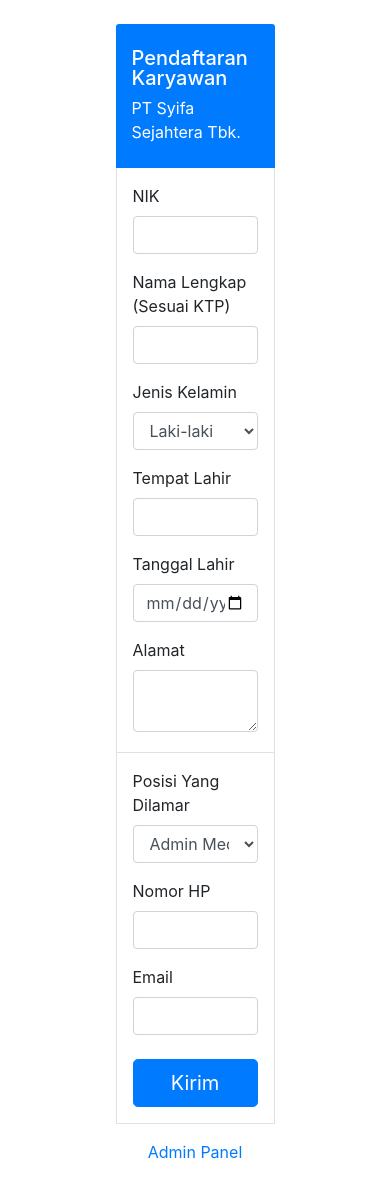
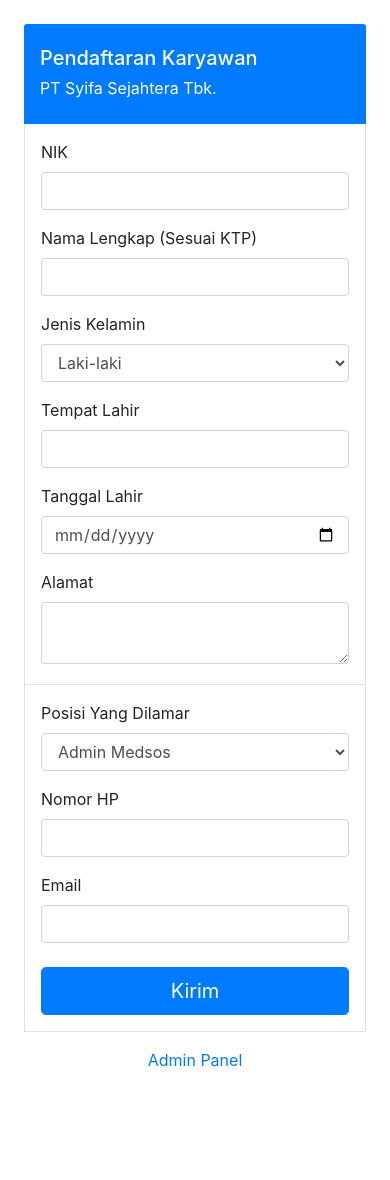
Before and after one commit to adierebel/webpro-lanjut, a Flask app: page / in a window 390 px wide. After the commit the page ends 1067 px from the top, so only its background shows below. Run offline with Flask 2, Linux system fonts and the light colour scheme; parts of the project's set-up code (start-up, migrations or seed data) failed here and were passed over; some libraries are stand-ins or nearby versions.

Commit message:
fix landing

```diff
--- a/app/templates/karyawan/daftar.html
+++ b/app/templates/karyawan/daftar.html
@@ -3,7 +3,7 @@
 <main>
 	<div class="container">
 		<div class="row justify-content-center">
-			<div class="col-6">
+			<div class="col-12 col-md-6">
 				<div class="card border-0 rounded-lg mt-4">
 					<div class="card-header bg-primary text-white border-primary border-bottom-0 py-4 px-3 d-print-none">
 						<h5 style="line-height:1;">Pendaftaran Karyawan</h5>
```
